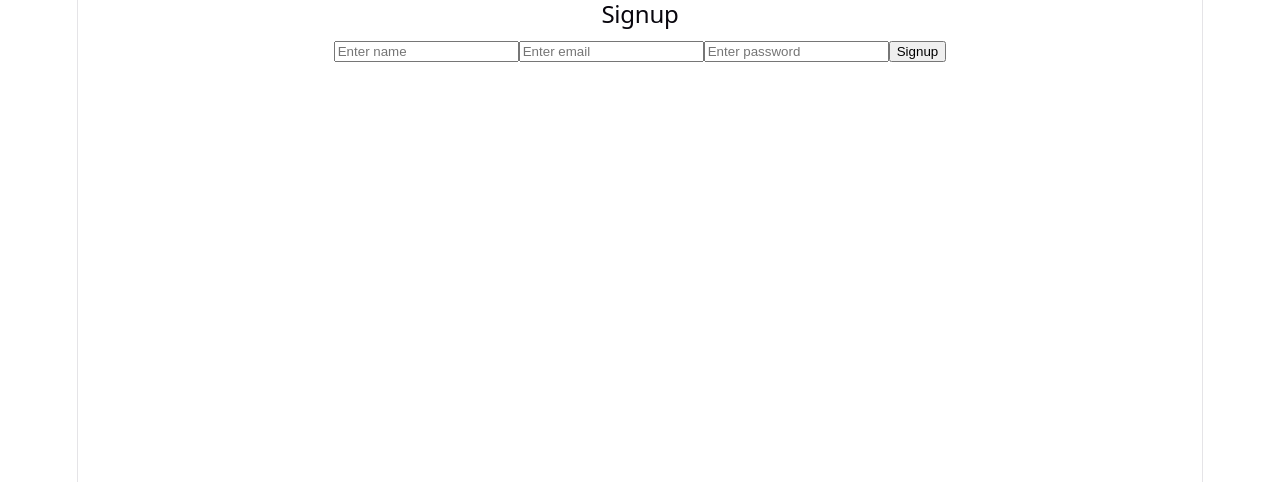
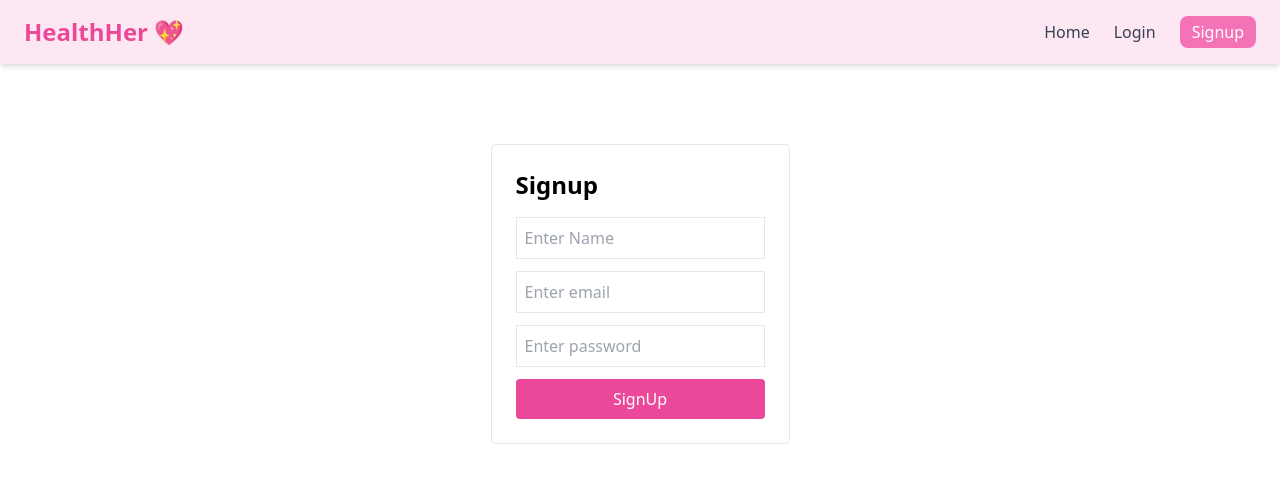
Before and after one commit to Saakshii-Singh/HealthHer, a React (Vite) app in the folder client/: page /signup in a window 1280 px wide. Shown: the top 482 px of the page. Built offline with nearby package versions, Linux system fonts and the light colour scheme.

Commit message:
tailwind done, added navbar and signup page, updated dashboard page, added postcss config, updated package.json and package-lock.json with tailwind dependencies

```diff
--- a/client/package.json
+++ b/client/package.json
@@ -20,10 +20,13 @@
     "@types/react": "^19.2.14",
     "@types/react-dom": "^19.2.3",
     "@vitejs/plugin-react": "^6.0.1",
+    "autoprefixer": "^10.4.27",
     "eslint": "^9.39.4",
     "eslint-plugin-react-hooks": "^7.0.1",
     "eslint-plugin-react-refresh": "^0.5.2",
     "globals": "^17.4.0",
+    "postcss": "^8.5.8",
+    "tailwindcss": "^3.4.19",
     "vite": "^8.0.1"
   }
 }
--- /dev/null
+++ b/client/postcss.config.js
@@ -0,0 +1,6 @@
+export default {
+  plugins: {
+    tailwindcss: {},
+    autoprefixer: {},
+  },
+};
--- a/client/src/App.jsx
+++ b/client/src/App.jsx
@@ -1,15 +1,28 @@
 import { BrowserRouter, Routes, Route } from "react-router-dom";
 import Login from "./pages/Login";
-import Signup from "./Signup";
+import Signup from "./pages/Signup";
 import Dashboard from "./pages/Dashboard";
+import Navbar from "./components/Navbar";
 
 function Home() {
-  return <h1>Welcome to HealthHer 💖</h1>;
+  return (
+    <div className="text-center mt-10">
+      <h1 className="text-3xl">
+        Welcome to HealthHer 💖
+      </h1>
+
+      {/* 👇 ADD THIS */}
+      <h1 className="text-4xl text-pink-500 mt-5">
+        Tailwind Working 💖
+      </h1>
+    </div>
+  );
 }
 
 function App() {
   return (
     <BrowserRouter>
+      <Navbar />
       <Routes>
         <Route path="/" element={<Home />} />
         <Route path="/login" element={<Login />} />
--- /dev/null
+++ b/client/src/components/Navbar.jsx
@@ -0,0 +1,59 @@
+import { Link, useNavigate } from "react-router-dom";
+
+function Navbar() {
+  const navigate = useNavigate();
+  const user = JSON.parse(localStorage.getItem("userInfo"));
+
+  const logoutHandler = () => {
+    localStorage.removeItem("userInfo");
+    navigate("/login");
+  };
+
+  return (
+    <nav className="bg-pink-100 shadow-md px-6 py-4 flex justify-between items-center">
+
+      {/* Logo */}
+      <h1 className="text-2xl font-bold text-pink-500">
+        HealthHer 💖
+      </h1>
+
+      {/* Links */}
+      <div className="flex items-center gap-6 text-gray-700 font-medium">
+
+        <Link to="/" className="hover:text-pink-500 transition">
+          Home
+        </Link>
+
+        {!user ? (
+          <>
+            <Link to="/login" className="hover:text-pink-500 transition">
+              Login
+            </Link>
+
+            <Link
+              to="/signup"
+              className="bg-pink-400 text-white px-3 py-1 rounded-lg hover:bg-pink-500 transition"
+            >
+              Signup
+            </Link>
+          </>
+        ) : (
+          <>
+            <Link to="/dashboard" className="hover:text-pink-500 transition">
+              Dashboard
+            </Link>
+
+            <button
+              onClick={logoutHandler}
+              className="bg-rose-400 text-white px-3 py-1 rounded-lg hover:bg-rose-500 transition"
+            >
+              Logout 💕
+            </button>
+          </>
+        )}
+      </div>
+    </nav>
+  );
+}
+
+export default Navbar;
--- a/client/src/index.css
+++ b/client/src/index.css
@@ -1,111 +1,3 @@
-:root {
-  --text: #6b6375;
-  --text-h: #08060d;
-  --bg: #fff;
-  --border: #e5e4e7;
-  --code-bg: #f4f3ec;
-  --accent: #aa3bff;
-  --accent-bg: rgba(170, 59, 255, 0.1);
-  --accent-border: rgba(170, 59, 255, 0.5);
-  --social-bg: rgba(244, 243, 236, 0.5);
-  --shadow:
-    rgba(0, 0, 0, 0.1) 0 10px 15px -3px, rgba(0, 0, 0, 0.05) 0 4px 6px -2px;
-
-  --sans: system-ui, 'Segoe UI', Roboto, sans-serif;
-  --heading: system-ui, 'Segoe UI', Roboto, sans-serif;
-  --mono: ui-monospace, Consolas, monospace;
-
-  font: 18px/145% var(--sans);
-  letter-spacing: 0.18px;
-  color-scheme: light dark;
-  color: var(--text);
-  background: var(--bg);
-  font-synthesis: none;
-  text-rendering: optimizeLegibility;
-  -webkit-font-smoothing: antialiased;
-  -moz-osx-font-smoothing: grayscale;
-
-  @media (max-width: 1024px) {
-    font-size: 16px;
-  }
-}
-
-@media (prefers-color-scheme: dark) {
-  :root {
-    --text: #9ca3af;
-    --text-h: #f3f4f6;
-    --bg: #16171d;
-    --border: #2e303a;
-    --code-bg: #1f2028;
-    --accent: #c084fc;
-    --accent-bg: rgba(192, 132, 252, 0.15);
-    --accent-border: rgba(192, 132, 252, 0.5);
-    --social-bg: rgba(47, 48, 58, 0.5);
-    --shadow:
-      rgba(0, 0, 0, 0.4) 0 10px 15px -3px, rgba(0, 0, 0, 0.25) 0 4px 6px -2px;
-  }
-
-  #social .button-icon {
-    filter: invert(1) brightness(2);
-  }
-}
-
-body {
-  margin: 0;
-}
-
-#root {
-  width: 1126px;
-  max-width: 100%;
-  margin: 0 auto;
-  text-align: center;
-  border-inline: 1px solid var(--border);
-  min-height: 100svh;
-  display: flex;
-  flex-direction: column;
-  box-sizing: border-box;
-}
-
-h1,
-h2 {
-  font-family: var(--heading);
-  font-weight: 500;
-  color: var(--text-h);
-}
-
-h1 {
-  font-size: 56px;
-  letter-spacing: -1.68px;
-  margin: 32px 0;
-  @media (max-width: 1024px) {
-    font-size: 36px;
-    margin: 20px 0;
-  }
-}
-h2 {
-  font-size: 24px;
-  line-height: 118%;
-  letter-spacing: -0.24px;
-  margin: 0 0 8px;
-  @media (max-width: 1024px) {
-    font-size: 20px;
-  }
-}
-p {
-  margin: 0;
-}
-
-code,
-.counter {
-  font-family: var(--mono);
-  display: inline-flex;
-  border-radius: 4px;
-  color: var(--text-h);
-}
-
-code {
-  font-size: 15px;
-  line-height: 135%;
-  padding: 4px 8px;
-  background: var(--code-bg);
-}
+@tailwind base;
+@tailwind components;
+@tailwind utilities;
--- a/client/src/pages/Dashboard.jsx
+++ b/client/src/pages/Dashboard.jsx
@@ -4,26 +4,24 @@ import { useNavigate } from "react-router-dom";
 function Dashboard() {
   const navigate = useNavigate();
 
+const user=JSON.parse(localStorage.getItem("userInfo"));
+
+
     useEffect(() => {
-        const user=JSON.parse(localStorage.getItem("userInfo"));
-
         if (!user) {
             navigate("/login");
         }
     },[]);
-
-    const user=JSON.parse(localStorage.getItem("userInfo"));
-
 return(
     <div className="p-10">
-        <h1>Welcome {user.name}</h1>
-        <p>Email:{user.email}</p>
+        <h1 className="text-xl font-bold">Welcome {user?.name}</h1>
+        <p>Email:{user?.email}</p>
         <button
         onClick={()=>{
             localStorage.removeItem("userInfo");
             navigate("/login");
         }}
-        className="mt-5 bg-red-500 text white px-4 py-2">Logout</button>
+        className="mt-5 bg-red-500 text-white px-4 py-2">Logout</button>
     </div>
 );
 }
--- /dev/null
+++ b/client/src/pages/Signup.jsx
@@ -0,0 +1,58 @@
+import { useState } from "react";
+import axios from "axios";
+import { useNavigate } from "react-router-dom";
+
+function Signup() {
+    const navigate = useNavigate();
+    const [name, setName] = useState("");
+    const [email, setEmail] = useState("");
+    const [password, setPassword] = useState("");
+
+    const submitHandler = async (e) => {
+        e.preventDefault();
+        try {
+            const {data}=await axios.post("http://localhost:5000/api/auth/register",{
+                name,email,password,
+            });
+            localStorage.setItem("userInfo",JSON.stringify(data));
+            alert("Signup Successful");
+            navigate("/dashboard");
+        } catch (error) {
+            alert(error.response?.data?.message || "Signup Failed");
+        }
+    };
+    return (
+        <div className="flex justify-center mt-20">
+            <form onSubmit={submitHandler} className="p-6 border rounded">
+                <h2 className="text-2xl font-bold mb-4">Signup</h2>
+                {/*Name*/}
+                <input
+                 type="text"
+                 placeholder="Enter Name"
+                 className="border p-2 block mb-3 w-full"
+                 onChange={(e)=>setName(e.target.value)}
+                 required
+                 />
+                 {/*Email*/}
+                 <input
+                 type="email"
+                 placeholder="Enter email"
+                 className="border p-2 block mb-3 w-full"
+                 onChange={(e)=>setEmail(e.target.value)}
+                 required
+                  />
+                  {/*Password*/}
+                  <input
+                  type="password"
+                  placeholder="Enter password"
+                 className="border p-2 block mb-3 w-full"
+                 onChange={(e)=>setPassword(e.target.value)}
+                 required
+                   />
+                   <button
+                   className="bg-pink-500 text-white px-4 py-2 rounded w-full">SignUp</button>
+            </form>
+        </div>
+            );
+        }
+export default Signup;
--- /dev/null
+++ b/client/tailwind.config.js
@@ -0,0 +1,11 @@
+/** @type {import('tailwindcss').Config} */
+export default {
+  content: [
+    "./index.html",
+    "./src/**/*.{js,jsx}",
+  ],
+  theme: {
+    extend: {},
+  },
+  plugins: [],
+};
```
Also changed, not shown: 1 other file (tests, documents, lock files or other folders).
